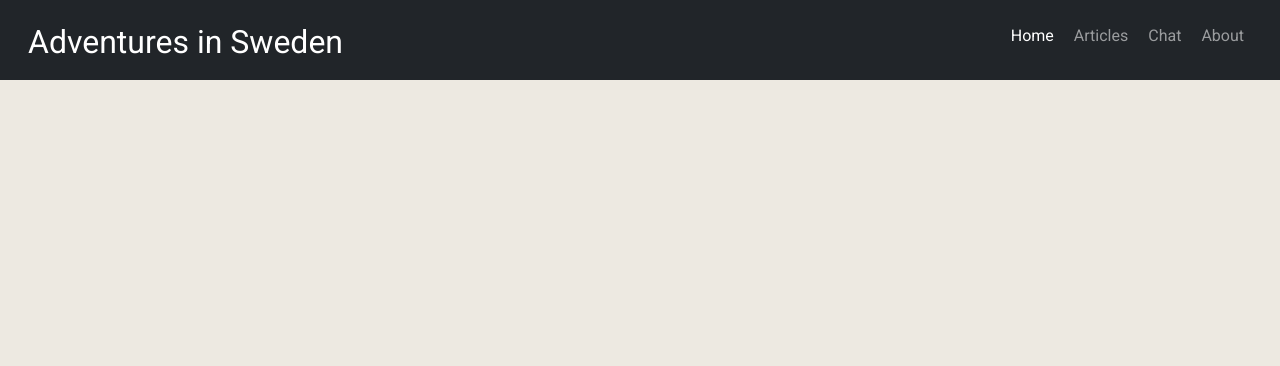
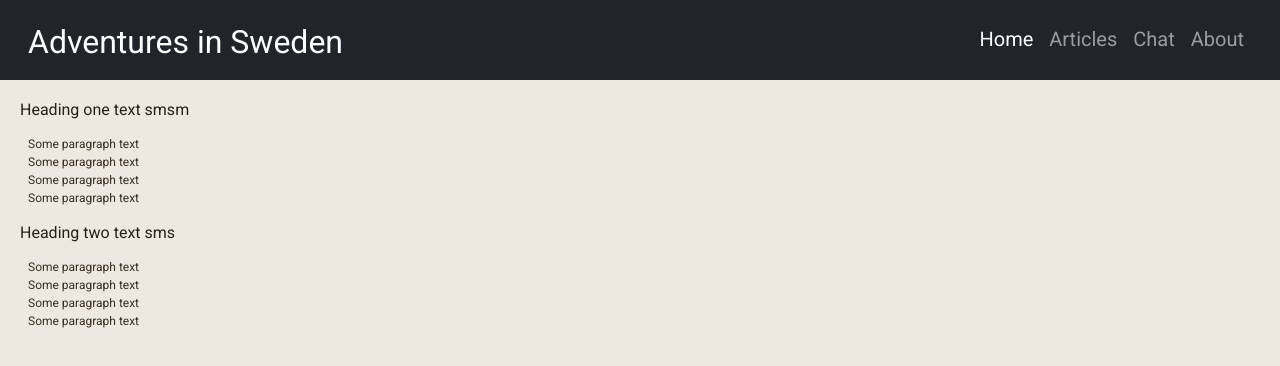
Before and after one commit to lienputnina/web-prog-md-3, a plain HTML site: page index.html in a window 1280 px wide. Drawn offline with nearby package versions, Linux system fonts and the light colour scheme; files that its build step writes are made by us from their sources.

Commit message:
feat: created the small menu

```diff
--- a/index.html
+++ b/index.html
@@ -11,6 +11,7 @@
       crossorigin="anonymous"
     />
     <link rel="stylesheet" href="./style/global.css" />
+    <link rel="stylesheet" href="./style/main.css" />
     <link rel="icon" type="image/x-icon" href="./images/favicon.ico" />
     <link rel="preconnect" href="https://fonts.googleapis.com" />
     <link rel="preconnect" href="https://fonts.gstatic.com" crossorigin />
@@ -44,27 +45,45 @@
               <span class="navbar-toggler-icon"></span>
             </button>
           </div>
-          <ul class="navbar-nav gap-1 d-flex justify-content-start">
-            <li class="nav-item">
+          <ul class="navbar-nav d-flex justify-content-start">
+            <li class="nav-item fs-5">
               <a class="nav-link active" aria-current="page" href="#">Home</a>
             </li>
-            <li class="nav-item">
+            <li class="nav-item fs-5">
               <a class="nav-link" href="#">Articles</a>
             </li>
-            <li class="nav-item">
+            <li class="nav-item fs-5">
               <a class="nav-link" href="#">Chat</a>
             </li>
-            <li class="nav-item">
+            <li class="nav-item fs-5">
               <a class="nav-link" href="#">About</a>
             </li>
           </ul>
         </div>
       </nav>
     </header>
-    <main>
-      <div class="small-columns">
-        <div class="small-column-text"></div>
-        <div class="small-column-text"></div>
+    <main class="p-3">
+      <div id="small-menu d-flex">
+        <div
+          class="small-content col-7 d-flex flex-column gap-2 justify-content-start p-1"
+        >
+          <h2 class="fs-6">Heading one text smsm</h2>
+          <div class="small-menu-texts d-flex flex-column p-2">
+            <small class="small-text-item">Some paragraph text</small>
+            <small class="small-text-item">Some paragraph text</small>
+            <small class="small-text-item">Some paragraph text</small>
+            <small class="small-text-item">Some paragraph text</small>
+          </div>
+        </div>
+        <div class="small-content col-5 d-flex flex-column gap-2 p-1">
+          <h2 class="fs-6">Heading two text sms</h2>
+          <div class="small-menu-texts d-flex flex-column p-2">
+            <small class="small-text-item">Some paragraph text</small>
+            <small class="small-text-item">Some paragraph text</small>
+            <small class="small-text-item">Some paragraph text</small>
+            <small class="small-text-item">Some paragraph text</small>
+          </div>
+        </div>
       </div>
       <div class="text-left-and-image">
         <div class="long-text">
--- /dev/null
+++ b/main.css
@@ -0,0 +1,3 @@
+.small-text-item {
+  font-size: 12px;
+}
```
